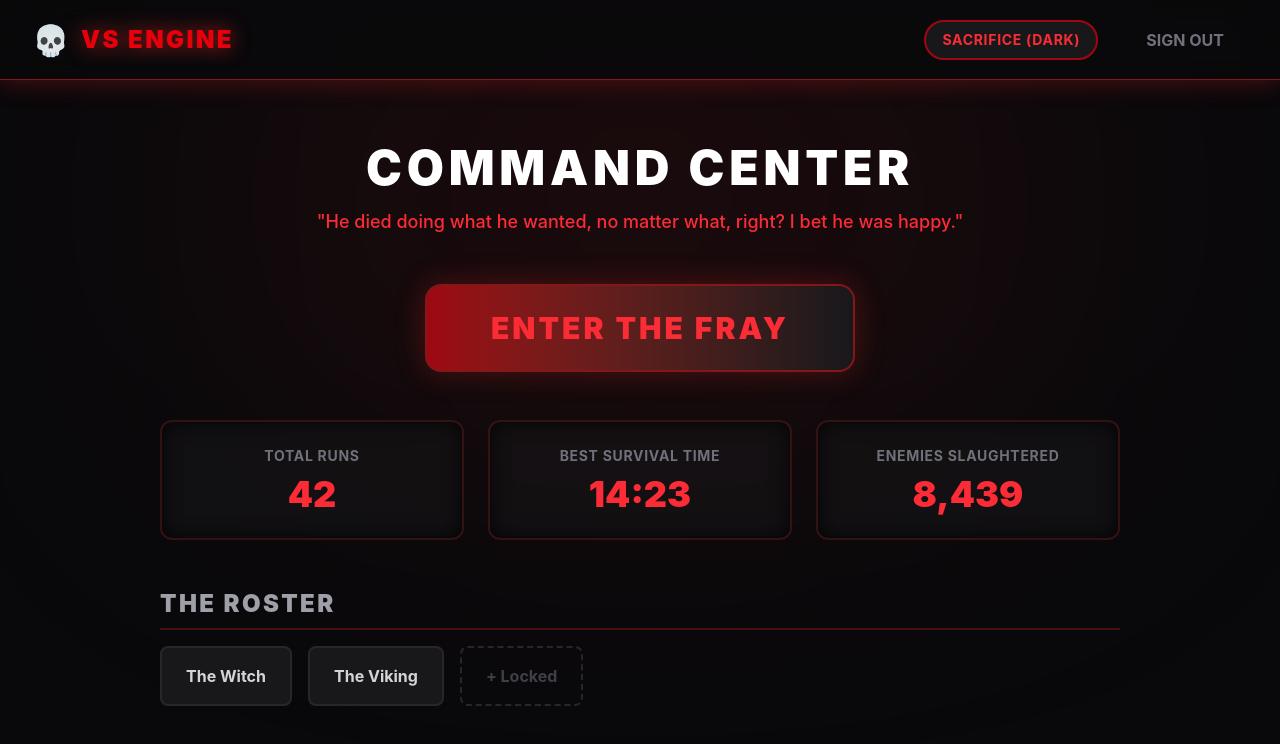
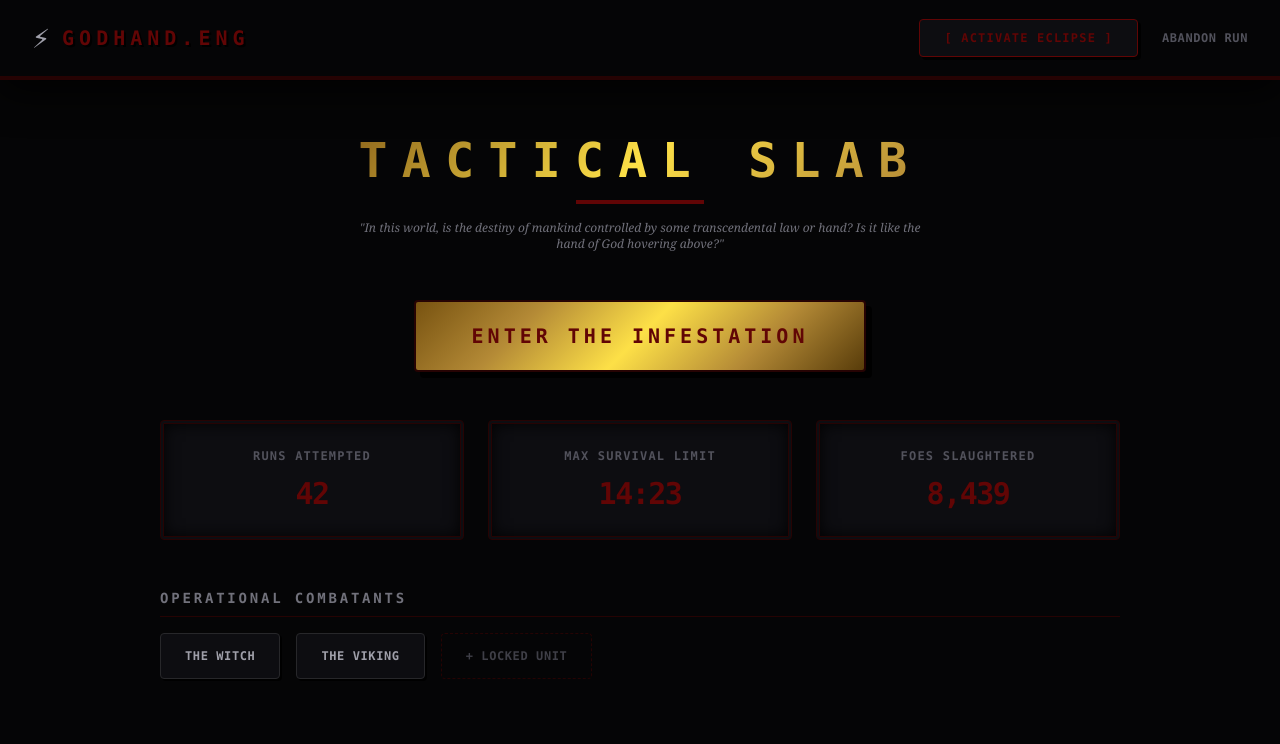
Before and after one commit to MaiSlan/capstone-game-vs, a React app in the folder frontend/: page /home in a window 1280 px wide. Shown: the top 744 px of the page. Built offline with nearby package versions, Linux system fonts and the light colour scheme; sample sign-in values are in the browser's storage; the HTML template or start-up script is replaced by a standard one.

Commit message:
Attempt on a more organic theme

```diff
--- a/frontend/src/components/DashboardNavbar.jsx
+++ b/frontend/src/components/DashboardNavbar.jsx
@@ -3,11 +3,9 @@ import { useNavigate } from 'react-router-dom';
 
 export default function DashboardNavbar() {
   const navigate = useNavigate();
-  // Default to dark mode (Guts theme)
   const [isDarkMode, setIsDarkMode] = useState(true);
 
   useEffect(() => {
-    // Check local storage or system preference on load
     const savedTheme = localStorage.getItem('theme');
     if (savedTheme === 'light') {
       setIsDarkMode(false);
@@ -35,40 +33,40 @@ export default function DashboardNavbar() {
   };
 
   return (
-    <nav className="w-full h-20 flex items-center justify-between px-8 fixed top-0 z-50 transition-colors duration-500
-      bg-slate-100/90 border-b border-amber-300 shadow-[0_4px_20px_rgba(252,211,77,0.2)] text-slate-800
-      dark:bg-zinc-950/90 dark:border-red-900 dark:shadow-[0_4px_20px_rgba(153,27,27,0.4)] dark:text-zinc-300 backdrop-blur-md">
+    <nav className="w-full h-20 flex items-center justify-between px-8 fixed top-0 z-50 transition-all duration-500
+      bg-hawk-cream border-b-4 border-hawk-gold-dull shadow-[0_4px_30px_rgba(146,106,30,0.15)] text-slate-900
+      dark:bg-guts-abyss dark:border-guts-blood-dry dark:shadow-[0_10px_40px_rgba(0,0,0,0.9)] dark:text-zinc-400 font-mono">
 
-      {/* Brand / Logo */}
+      {/* Brand Logo - Styled as an Artifact Title */}
       <div className="flex items-center gap-3 cursor-pointer" onClick={() => navigate('/home')}>
-        <span className="text-3xl transition-transform duration-500 hover:scale-110">
-          {isDarkMode ? '💀' : '🦅'}
+        <span className="text-3xl transition-transform duration-500 hover:rotate-12">
+          {isDarkMode ? '⚡' : '👑'}
         </span>
-        <h1 className="text-2xl font-black tracking-widest uppercase transition-colors duration-500
-          text-sky-600 drop-shadow-[0_0_8px_rgba(2,132,199,0.5)]
-          dark:text-red-600 dark:drop-shadow-[0_0_10px_rgba(220,38,38,0.8)]">
-          VS Engine
+        <h1 className="text-xl font-black uppercase tracking-[0.25em] transition-all duration-500
+          text-hawk-royal-blue drop-shadow-[1px_1px_0px_#fde047]
+          dark:text-guts-blood-fresh dark:drop-shadow-[2px_2px_0px_#000000]">
+          {isDarkMode ? 'GODHAND.ENG' : 'FALCONIA.CORE'}
         </h1>
       </div>
 
       <div className="flex items-center gap-6">
-        {/* Theme Toggle Button */}
+        {/* Toggle Button styled as an Altar Selector */}
         <button
           onClick={toggleTheme}
-          className="flex items-center gap-2 px-4 py-2 rounded-full font-bold uppercase tracking-wider text-sm transition-all duration-300
-            bg-white border-2 border-amber-300 text-amber-500 hover:bg-amber-50 hover:shadow-[0_0_15px_rgba(252,211,77,0.5)]
-            dark:bg-zinc-900 dark:border-red-800 dark:text-red-500 dark:hover:bg-zinc-800 dark:hover:shadow-[0_0_15px_rgba(153,27,27,0.6)]"
+          className="relative px-6 py-2.5 rounded font-black text-xs uppercase tracking-widest border transition-all duration-300 active:scale-95
+            bg-white border-hawk-gold-dull text-hawk-gold-dull hover:bg-hawk-ivory hover:text-amber-700 shadow-[2px_2px_0px_#926a1e]
+            dark:bg-guts-obsidian dark:border-guts-blood-fresh dark:text-guts-blood-fresh dark:hover:bg-guts-blood-dry dark:hover:text-red-400 dark:shadow-[3px_3px_0px_#000000]"
         >
-          {isDarkMode ? 'Sacrifice (Dark)' : 'Dream (Light)'}
+          {isDarkMode ? '[ ACTIVATE ECLIPSE ]' : '[ ASCEND THRONE ]'}
         </button>
 
         <button
           onClick={handleSignOut}
-          className="px-6 py-2 rounded-lg font-bold transition-all duration-300
-            text-slate-500 hover:text-slate-800 hover:bg-slate-200
-            dark:text-zinc-500 dark:hover:text-red-400 dark:hover:bg-red-950/30"
+          className="text-xs font-bold tracking-wider uppercase transition-colors duration-300
+            text-slate-500 hover:text-hawk-royal-blue
+            dark:text-zinc-600 dark:hover:text-guts-blood-fresh"
         >
-          SIGN OUT
+          ABANDON RUN
         </button>
       </div>
     </nav>
--- a/frontend/src/index.css
+++ b/frontend/src/index.css
@@ -1,6 +1,59 @@
 /* src/index.css */
-
 @import "tailwindcss";
 
-/* Tell Tailwind to use the .dark class for dark mode instead of system preferences */
+@theme {
+  /* --- GUTS / GODHAND ARCHETYPE (DARK) --- */
+  --color-guts-abyss: #050506;          /* Deep void, darker than standard black */
+  --color-guts-obsidian: #0d0d11;       /* Background for cards and slabs */
+  --color-guts-iron-dark: #1b1b1f;      /* Raw, hammered iron plate shadow */
+  --color-guts-iron-light: #4a4a54;     /* Forged steel highlight lines */
+  --color-guts-blood-dry: #260303;      /* Base coagulated blood tone */
+  --color-guts-blood-fresh: #610505;    /* Visceral crimson accent */
+
+  /* --- GRIFFITH / BAND OF THE HAWK ARCHETYPE (LIGHT) --- */
+  --color-hawk-cream: #faf7f0;          /* Warm, ancient parchment/palace marble */
+  --color-hawk-ivory: #fffefb;          /* Pure divine white highlight */
+  --color-hawk-royal-blue: #026496;     /* Deep sky/military banner blue */
+  --color-hawk-sky-glow: #e0f2fe;       /* Ethereal atmosphere aura */
+  --color-hawk-gold-dull: #926a1e;      /* Burnished, historical brass */
+  --color-hawk-gold-bright: #eab308;    /* Radiating royal crown gold */
+}
+
+/* Let Tailwind v4 read manual .dark class toggles on the HTML element */
 @custom-variant dark (&:where(.dark, .dark *));
+
+/* --- CUSTOM TEXTURE & METALLIC GRADIENT ENGINE --- */
+
+/* Burnished, layered gold texture for the Hawk of Light */
+.texture-burnished-gold {
+  background: linear-gradient(135deg, #785311 0%, #b48a36 25%, #fde047 50%, #b48a36 75%, #583c0a 100%);
+}
+
+/* Cold, hammered iron plating for the Black Swordsman */
+.texture-forged-iron {
+  background: linear-gradient(135deg, #0c0c0e 0%, #2a2a35 35%, #16161a 65%, #050506 100%);
+}
+
+/* Custom text masking for metallic typography headers */
+.text-metallic-gold {
+  background: linear-gradient(135deg, #926a1e 0%, #fde047 50%, #b48a36 100%);
+  -webkit-background-clip: text;
+  -webkit-text-fill-color: transparent;
+}
+
+.text-metallic-iron {
+  background: linear-gradient(135deg, #4a4a54 0%, #a1a1aa 50%, #1b1b1f 100%);
+  -webkit-background-clip: text;
+  -webkit-text-fill-color: transparent;
+}
+
+/* Sharp, medieval frame borders instead of smooth modern lines */
+.border-hawk-double {
+  border-style: double;
+  border-width: 4px;
+}
+
+.border-guts-bruised {
+  border-style: solid;
+  border-width: 2px;
+}
--- a/frontend/src/pages/HomePage.jsx
+++ b/frontend/src/pages/HomePage.jsx
@@ -4,88 +4,84 @@ import DashboardNavbar from '../components/DashboardNavbar';
 export default function HomePage() {
   const navigate = useNavigate();
 
-  // Placeholder data (we will fetch this from Supabase later)
   const playerStats = { runs: 42, bestTime: '14:23', kills: 8439 };
   const unlockedHeroes = ['The Witch', 'The Viking'];
 
   return (
-    <div className="min-h-screen pt-20 transition-colors duration-500 flex flex-col items-center
-      bg-slate-50 text-slate-800
-      dark:bg-zinc-950 dark:text-zinc-200 relative overflow-hidden">
+    <div className="min-h-screen pt-20 transition-colors duration-500 flex flex-col items-center select-none font-mono
+      bg-hawk-cream text-slate-800
+      dark:bg-guts-abyss dark:text-zinc-400 relative overflow-hidden">
 
       <DashboardNavbar />
 
-      {/* Decorative Background Elements */}
-      {/* Light Mode: Ethereal blue/gold glow */}
-      <div className="absolute top-0 left-1/2 -translate-x-1/2 w-[800px] h-[400px] bg-sky-200/40 blur-[120px] rounded-full pointer-events-none dark:opacity-0 transition-opacity duration-700" />
-      {/* Dark Mode: Sinister red/black abyss */}
-      <div className="absolute top-0 left-1/2 -translate-x-1/2 w-[800px] h-[400px] bg-red-900/20 blur-[150px] rounded-full pointer-events-none opacity-0 dark:opacity-100 transition-opacity duration-700" />
+      {/* Atmospheric Vignettes - Removing clean ambient circles for deep environmental overlays */}
+      <div className="absolute inset-0 bg-[radial-gradient(ellipse_at_top,_var(--tw-gradient-stops))] from-hawk-sky-glow/40 via-transparent to-transparent pointer-events-none dark:opacity-0 transition-opacity duration-700" />
+      <div className="absolute inset-0 bg-[radial-gradient(circle_at_center,_var(--tw-gradient-stops))] from-guts-blood-dry/20 via-transparent to-guts-abyss pointer-events-none opacity-0 dark:opacity-100 transition-opacity duration-700" />
 
-      <main className="w-full max-w-5xl p-8 z-10 flex flex-col gap-12 mt-8">
+      <main className="w-full max-w-5xl p-8 z-10 flex flex-col gap-12 mt-6">
 
-        {/* Welcome Banner */}
-        <header className="text-center">
-          <h1 className="text-5xl font-black mb-4 uppercase tracking-widest transition-colors duration-500
-            text-slate-900
-            dark:text-white">
-            Command Center
+        {/* Deep Fantasy Header Block */}
+        <header className="text-center flex flex-col items-center">
+          <h1 className="text-4xl md:text-5xl font-black uppercase tracking-[0.3em] mb-4 transition-all duration-500 text-metallic-gold dark:text-metallic-iron">
+            TACTICAL SLAB
           </h1>
-          <p className="text-lg font-medium transition-colors duration-500
-            text-sky-700
-            dark:text-red-500">
-            "He died doing what he wanted, no matter what, right? I bet he was happy."
+          <div className="h-1 w-32 bg-hawk-gold-dull dark:bg-guts-blood-fresh transition-colors duration-500 mb-4" />
+          <p className="text-xs italic max-w-xl transition-colors duration-500 font-serif text-slate-600 dark:text-zinc-500">
+            "In this world, is the destiny of mankind controlled by some transcendental law or hand? Is it like the hand of God hovering above?"
           </p>
         </header>
 
-        {/* Action CTA */}
+        {/* Master CTA Button - Textured as a Forged Relic Stamp */}
         <div className="flex justify-center">
           <button
             onClick={() => navigate('/select')}
-            className="px-16 py-6 rounded-2xl font-black text-3xl uppercase tracking-widest transition-all duration-300 transform hover:-translate-y-1
-              bg-gradient-to-r from-amber-300 to-sky-400 text-white shadow-[0_0_30px_rgba(56,189,248,0.5)] border-2 border-white hover:shadow-[0_0_50px_rgba(56,189,248,0.8)]
-              dark:from-red-800 dark:to-zinc-900 dark:text-red-500 dark:shadow-[0_0_30px_rgba(220,38,38,0.3)] dark:border-red-900 dark:hover:shadow-[0_0_50px_rgba(220,38,38,0.6)]"
+            className="px-14 py-5 rounded font-black text-xl uppercase tracking-[0.2em] transition-all duration-300 transform active:scale-95 cursor-pointer
+              texture-burnished-gold text-hawk-cream border-2 border-hawk-ivory shadow-[4px_4px_0px_#583c0a] hover:brightness-110
+              dark:texture-forged-iron dark:text-guts-blood-fresh dark:border-guts-blood-dry dark:shadow-[6px_6px_0px_#000000] dark:hover:text-red-400"
           >
-            Enter the Fray
+            ENTER THE INFESTATION
           </button>
         </div>
 
-        {/* Stats Grid */}
+        {/* Stats Grid - Designed as Heavy Stone Plaques / Scorched Iron Tablets */}
         <section className="grid grid-cols-1 md:grid-cols-3 gap-6">
           {[
-            { label: 'Total Runs', value: playerStats.runs },
-            { label: 'Best Survival Time', value: playerStats.bestTime },
-            { label: 'Enemies Slaughtered', value: playerStats.kills.toLocaleString() }
+            { label: 'RUNS ATTEMPTED', value: playerStats.runs },
+            { label: 'MAX SURVIVAL LIMIT', value: playerStats.bestTime },
+            { label: 'FOES SLAUGHTERED', value: playerStats.kills.toLocaleString() }
           ].map((stat, i) => (
-            <div key={i} className="p-6 rounded-xl border-2 transition-colors duration-500 flex flex-col items-center
-              bg-white border-sky-100 shadow-md
-              dark:bg-zinc-900/50 dark:border-red-900/30 dark:shadow-[inset_0_0_20px_rgba(0,0,0,0.8)]">
-              <span className="text-sm font-bold uppercase tracking-wider mb-2
-                text-amber-500 dark:text-zinc-500">{stat.label}</span>
-              <span className="text-4xl font-black
-                text-slate-800 dark:text-red-500">{stat.value}</span>
+            <div key={i} className="p-6 rounded border-hawk-double transition-all duration-500 flex flex-col items-center justify-center text-center
+              bg-hawk-ivory border-hawk-gold-dull shadow-[2px_2px_10px_rgba(146,106,30,0.1)]
+              dark:bg-guts-obsidian dark:border-guts-blood-dry dark:shadow-[inset_0_0_15px_rgba(0,0,0,0.9)]">
+              <span className="text-xs font-bold uppercase tracking-widest mb-3 text-slate-500 dark:text-zinc-600">
+                {stat.label}
+              </span>
+              <span className="text-3xl font-black tracking-tighter text-hawk-royal-blue dark:text-guts-blood-fresh">
+                {stat.value}
+              </span>
             </div>
           ))}
         </section>
 
-        {/* Armory / Roster Preview */}
+        {/* Roster Layout - Designed as an Unforgiving Slate Ledger */}
         <section className="flex flex-col gap-4">
-          <h2 className="text-2xl font-black uppercase tracking-widest border-b-2 pb-2 transition-colors duration-500
-            border-amber-200 text-slate-800
-            dark:border-red-900/50 dark:text-zinc-400">
-            The Roster
+          <h2 className="text-sm font-black uppercase tracking-[0.2em] border-b pb-2 transition-colors duration-500
+            border-hawk-gold-dull text-slate-800
+            dark:border-guts-blood-dry dark:text-zinc-500">
+            OPERATIONAL COMBATANTS
           </h2>
-          <div className="flex gap-4">
+          <div className="flex flex-wrap gap-4">
             {unlockedHeroes.map((hero, i) => (
-              <div key={i} className="px-6 py-4 rounded-lg border-2 font-bold transition-all duration-300
-                bg-slate-100 border-sky-200 text-sky-800
-                dark:bg-zinc-900 dark:border-zinc-800 dark:text-zinc-300">
+              <div key={i} className="px-6 py-3.5 rounded border font-bold uppercase tracking-wider text-xs transition-all duration-500
+                bg-white border-hawk-gold-dull text-hawk-royal-blue shadow-[1px_1px_0px_#926a1e]
+                dark:bg-guts-obsidian dark:border-zinc-800 dark:text-zinc-400 dark:shadow-[2px_2px_0px_#000000]">
                 {hero}
               </div>
             ))}
-            <div className="px-6 py-4 rounded-lg border-2 border-dashed font-bold flex items-center justify-center cursor-not-allowed
-              bg-slate-50 border-slate-300 text-slate-400
-              dark:bg-transparent dark:border-zinc-800 dark:text-zinc-700">
-              + Locked
+            <div className="px-6 py-3.5 rounded border border-dashed text-xs font-bold uppercase tracking-wider flex items-center justify-center cursor-not-allowed
+              bg-slate-200/50 border-slate-400 text-slate-400
+              dark:bg-transparent dark:border-guts-blood-dry dark:text-zinc-700">
+              + LOCKED UNIT
             </div>
           </div>
         </section>
```
